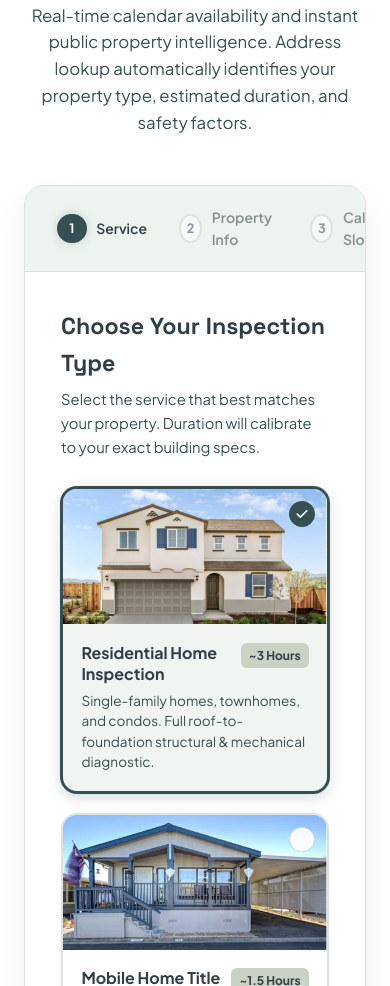
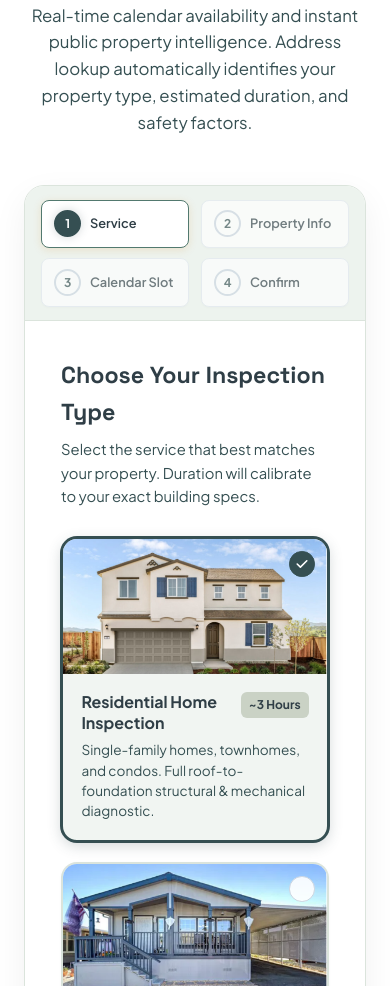
Before and after one commit to jjoves73/hiscorp-site, a website built with Vite: page index.html in a window 390 px wide. Shown: the part 1411-2397 px from the top of the page. Built offline with nearby package versions, Linux system fonts and the light colour scheme; files whose address does not match are found by name.

Commit message:
Add responsive 2x2 grid layout for wizard stepper on mobile

```diff
--- a/src/index.css
+++ b/src/index.css
@@ -879,6 +879,66 @@ button, input, select, textarea {
   margin: 0 1rem;
 }
 
+/* Responsive Stepper (2 rows of 2 on mobile: 1 & 2, then 3 & 4) */
+@media (max-width: 680px) {
+  .wizard-stepper {
+    display: grid;
+    grid-template-columns: repeat(2, 1fr);
+    gap: 0.65rem 0.75rem;
+    padding: 0.85rem 1rem;
+    background: var(--bg-subtle);
+  }
+
+  .step-connector {
+    display: none;
+  }
+
+  .step-indicator {
+    display: flex;
+    align-items: center;
+    gap: 0.55rem;
+    padding: 0.6rem 0.75rem;
+    background: #ffffff;
+    border: 1px solid #e2e8f0;
+    border-radius: 8px;
+    opacity: 0.65;
+    transition: all 0.2s ease;
+    cursor: pointer;
+    box-shadow: 0 1px 3px rgba(0, 0, 0, 0.04);
+  }
+
+  .step-indicator.active {
+    opacity: 1;
+    background: #ffffff;
+    border-color: var(--gold-500);
+    box-shadow: 0 2px 8px rgba(217, 119, 6, 0.15);
+  }
+
+  .step-indicator.completed {
+    opacity: 0.9;
+    border-color: #cbd5e1;
+  }
+
+  .step-circle {
+    width: 1.7rem;
+    height: 1.7rem;
+    font-size: 0.75rem;
+    flex-shrink: 0;
+  }
+
+  .step-label {
+    font-size: 0.8rem;
+    font-weight: 600;
+    white-space: nowrap;
+    overflow: hidden;
+    text-overflow: ellipsis;
+  }
+
+  .wizard-body {
+    padding: 1.25rem 1rem;
+  }
+}
+
 /* Wizard Body */
 .wizard-body {
   padding: 2.25rem;
```
